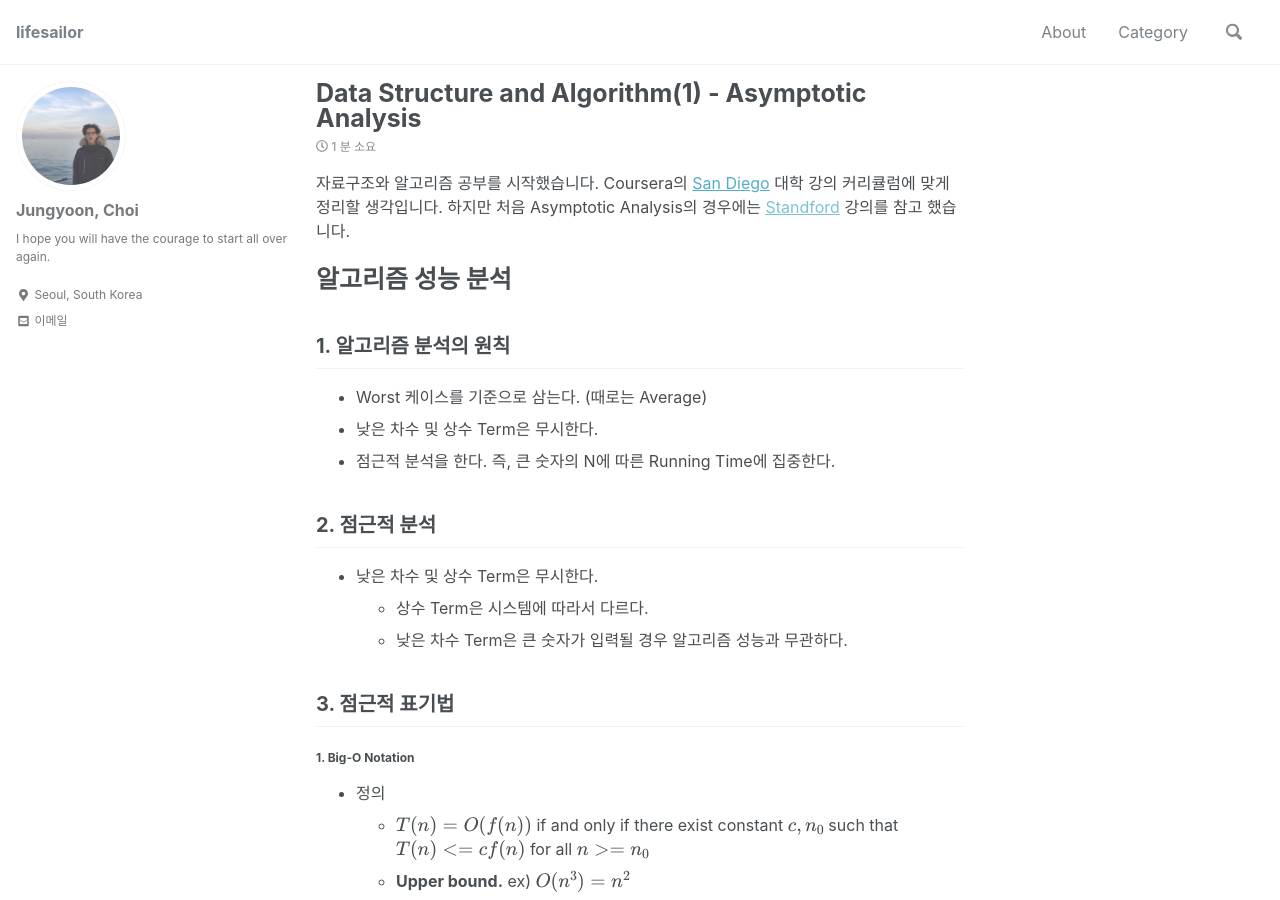
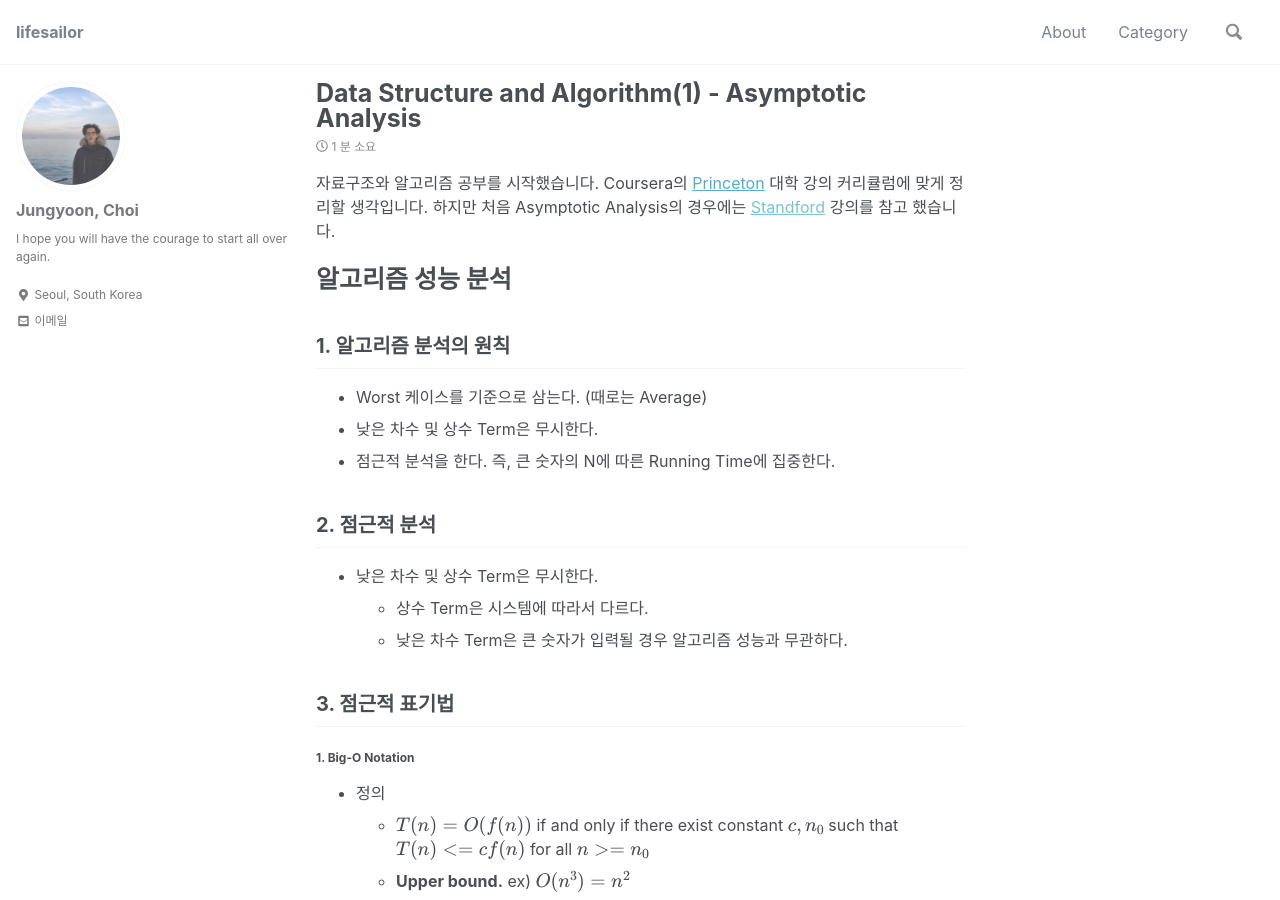
Before and after one commit to lifesailor/lifesailor.github.io, a Jekyll site: the page built from _posts/2018-12-16-data-structure-and-algorithm-1.md, in a window 1280 px wide and 900 px high. Built offline with Jekyll 4.4.1, drawn with Linux system fonts in a browser that asks for light colours; nearby versions of some CDN libraries; formulas are drawn with MathJax 3; comment, search, counter and statistics services are not loaded.

Commit message:
data structure

```diff
--- a/_posts/2018-12-16-data-structure-and-algorithm-1.md
+++ b/_posts/2018-12-16-data-structure-and-algorithm-1.md
@@ -6,7 +6,7 @@ tags:
   - data structure
   - algorithm
 ---
-자료구조와 알고리즘 공부를 시작했습니다. Coursera의 [San Diego](https://www.coursera.org/specializations/data-structures-algorithms) 대학 강의 커리큘럼에 맞게 정리할 생각입니다. 하지만 처음 Asymptotic Analysis의 경우에는 [Standford]() 강의를 참고 했습니다.
+자료구조와 알고리즘 공부를 시작했습니다. Coursera의 [Princeton](https://www.coursera.org/learn/algorithms-part1) 대학 강의 커리큘럼에 맞게 정리할 생각입니다. 하지만 처음 Asymptotic Analysis의 경우에는 [Standford]() 강의를 참고 했습니다.
 
 
 
```
